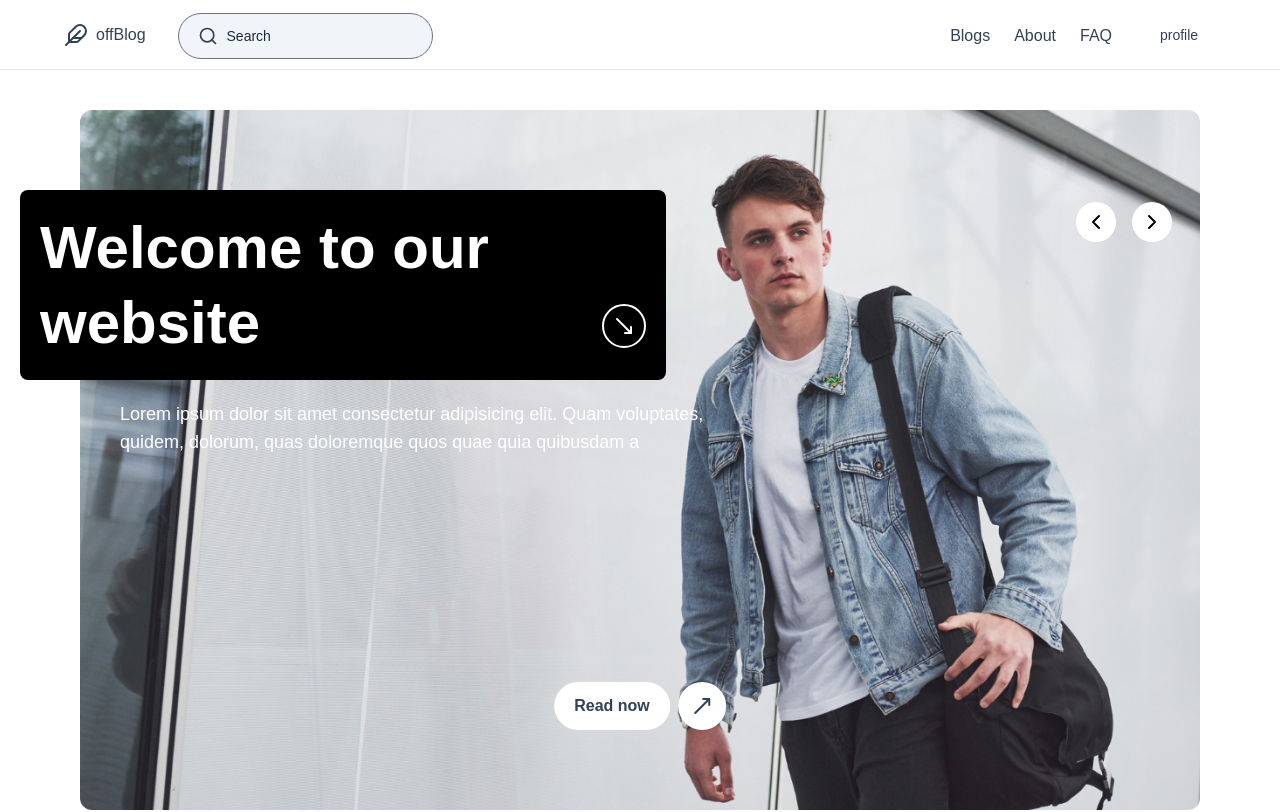
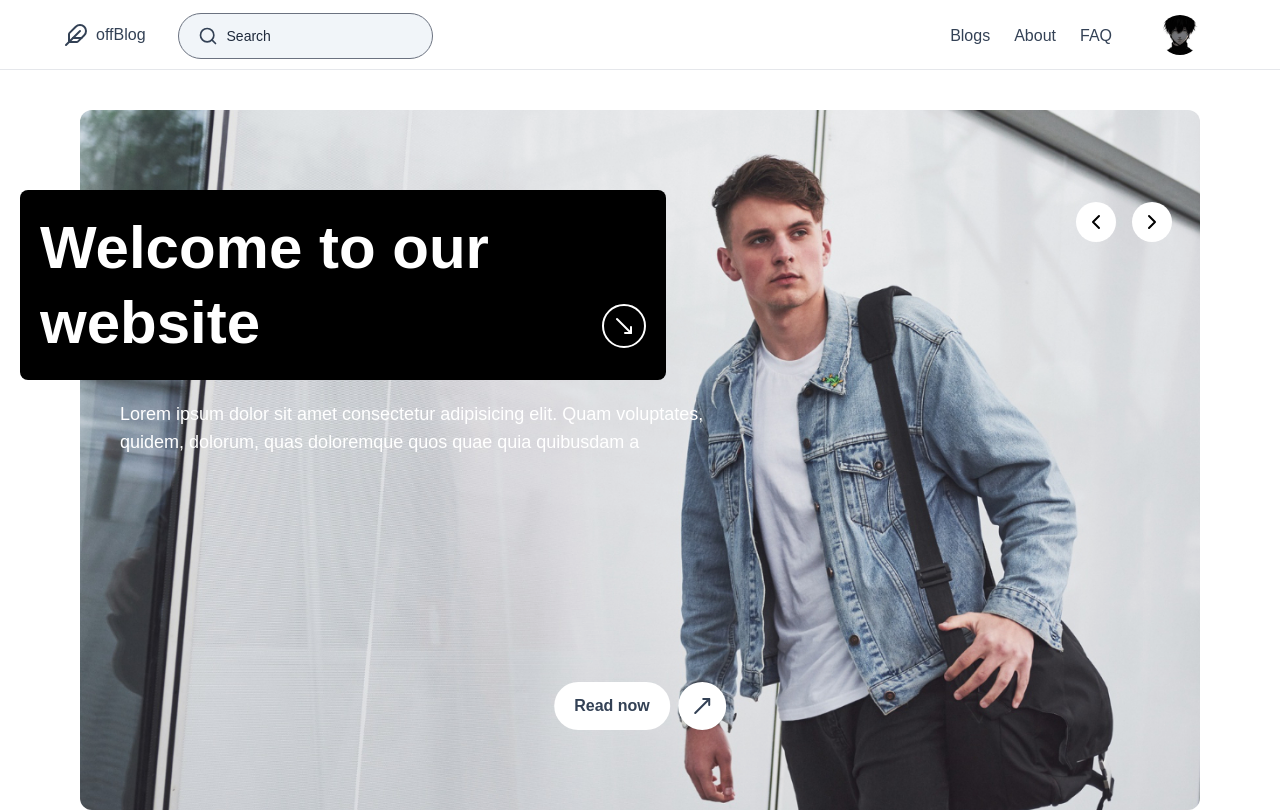
Before and after one commit to rachidfrex/OffBlog, a React (Vite) app: page / in a window 1280 px wide. Shown: the top 812 px of the page. Built offline with nearby package versions, Linux system fonts and the light colour scheme; no server answers; sample sign-in values are in the browser's storage.

Commit message:
Refactor App component to add UserContext and useState hook in App.jsx, Nav.jsx, and editeprofile.jsx

```diff
--- a/src/App.jsx
+++ b/src/App.jsx
@@ -18,13 +18,19 @@ import Dashboard from "./pages/dashboard";
 import Footer from "./components/footer";
 import {Routes, Route} from "react-router-dom";
 import { useLocation } from 'react-router-dom';
+import { UserContext } from './components/useContext';
+import { useState } from 'react';
+
+
 
 
 function App() {
+    const [user, setUsercontext] = useState(null);
   const location = useLocation();
     const hideOnRoutes = ['/login', '/register'];
 
     return (
+        <UserContext.Provider value={{ user, setUsercontext }}>
         <div className="font-BeVietnam text-slate-700 w-full ">
             { !hideOnRoutes.includes(location.pathname) && <Nav /> }
             <Routes>
@@ -43,6 +49,7 @@ function App() {
             </Routes>
             { !hideOnRoutes.includes(location.pathname) && <Footer /> }
         </div>
+        </UserContext.Provider>
     );
 }
 
--- a/src/components/Nav.jsx
+++ b/src/components/Nav.jsx
@@ -5,15 +5,19 @@ import { useState, useEffect, useRef } from "react";
 import { Menu } from "lucide-react";
 import { X } from "lucide-react";
 import Profile from "../components/my-ui/profile";
+import profleimage from "../assets/images/profil.jpg";
+import { useContext } from "react";
+import { UserContext } from "../components/useContext";
 
 // material ui menu
 function Nav() {
+  const { user } = useContext(UserContext);
   const [search, setSearch] = useState(false);
   const [menu, setMenu] = useState(false);
   const menuRef = useRef();
   const [isUser, setIsUser] = useState(false);
   const [openProfile, setOpenProfile] = useState(false);
-
+  console.log( "this is the user in the nave",user);
   useEffect(() => {
     let user = localStorage.getItem("user-info");
     if (user) {
@@ -77,7 +81,7 @@ function Nav() {
           (menu ? "show " : "hide")
         }
       >
-        <div className="border-r shadow-md md:shadow-none  md:border-0  absolute  md:relative w-[60%] min-w-[300px]    flex flex-col justify-start py-5 md:py-0  md:justify-end h-screen md:h-auto items-start   md:flex-row bg-white  p-2 mt-0.5 px-5 md:p-0 top-0 md:top-full   lg:gap-6 md:gap-3 ">
+        <div className="border-r bg-white shadow-md md:shadow-none  md:border-0  absolute  md:relative w-[60%]    flex flex-col justify-start py-5 md:py-0  md:justify-end h-screen md:h-auto items-start   md:flex-row  p-2 mt-0.5 px-5 md:p-0 top-0 md:top-full   lg:gap-6 md:gap-3 ">
           <div className="flex justify-between w-full md:hidden">
             <h1 className="flex gap-2 px-3 mb-2 ">
               <Link to="/" className="flex gap-2">
@@ -134,14 +138,15 @@ function Nav() {
           <>
             <div className="hidden md:flex rounded-full w-14 items-center text-sm text-slate-700">
               <button onClick={() => setOpenProfile(!openProfile)}>
-                profile
+                <img
+                  src={profleimage}
+                  alt=""
+                  className="w-10 h-10 rounded-full"
+                />
               </button>
               {/* <div className="profile" ref={profileRef}> */}
-              {openProfile ? (
-                  <Profile />
-              ) : !openProfile}
-                {/* </div> */}
-
+              {openProfile ? <Profile /> : !openProfile}
+              {/* </div> */}
             </div>
           </>
         ) : (
--- a/src/components/editeprofile.jsx
+++ b/src/components/editeprofile.jsx
@@ -7,9 +7,12 @@ import { Link, Outlet } from "react-router-dom";
 import { AtSign } from "lucide-react";
 import {toast , Toaster } from "react-hot-toast";
 import axios from 'axios';
+import { UserContext } from "./useContext";
+import { useContext } from 'react';
 import qs from 'qs';
 
 function Editeprofile() {
+  const { setUsercontext } = useContext(UserContext);
   const [textCounter, setTextCounter] = useState(200);
   const [user, setUser] = useState({});
   const [profileImage, setProfileImage] = useState(null);
@@ -44,56 +47,15 @@ function Editeprofile() {
       console.log(result.user);
       console.log(user);
       setUser(result.user);
+      setUsercontext(result.user);
+
+
+
     };
     getUser();
   }, []);
 
-  // async function updateUserInfo(e) {
-  //   e.preventDefault();
-  //   const userInfo = JSON.parse(localStorage.getItem("user-info"));
-  //   const user_id = userInfo ? userInfo.user_id : null;
 
-  //   // Create a new FormData instance
-  //   const formData = new FormData();
-
-  //   // Append the user data to the FormData instance
-  //   formData.append('name', user.name);
-  //   formData.append('email', user.email);
-
-  //   // Append the profile image file to the FormData instance
-  //   // Note: You need to store the profile image file in the state when it's selected
-  //   if (user.profile_image) {
-  //     formData.append('profile_image', user.profile_image);
-  //     console.log("the image",user.profile_image);
-  //   }
-  //     const formBody = Array.from(formData.entries())
-  //     .map(([key, value]) => `${encodeURIComponent(key)}=${encodeURIComponent(value)}`)
-  //     .join('&');
-
-  //   const response = await fetch(`http://localhost:8000/api/user/${user_id}`, {
-  //     method: 'PUT',
-  //     headers: {
-  //       'Content-Type': 'application/x-www-form-urlencoded',
-  //     },
-  //     body: formBody,
-  //   });
-
-
-  //   if (response.ok) {
-  //     const result = await response.json();
-  //     console.log("the resultes",result);
-  //     // You can update the local state with the updated user info
-  //     toast.success("Profile updated successfully");
-  //     setUser(result.user);
-  //   } else {
-  //     console.error('Error:', response.status, response.statusText);
-  //     toast.error("Profile not updated");
-  //   }
-  //   for (let pair of formData.entries()) {
-  //     console.log(pair[0]+ ', '+ pair[1]);
-  // }
-
-  // }
 
 
     async function updateUserInfo(e) {
--- /dev/null
+++ b/src/components/useContext.jsx
@@ -0,0 +1,3 @@
+import React from 'react';
+
+export const UserContext = React.createContext();
```
